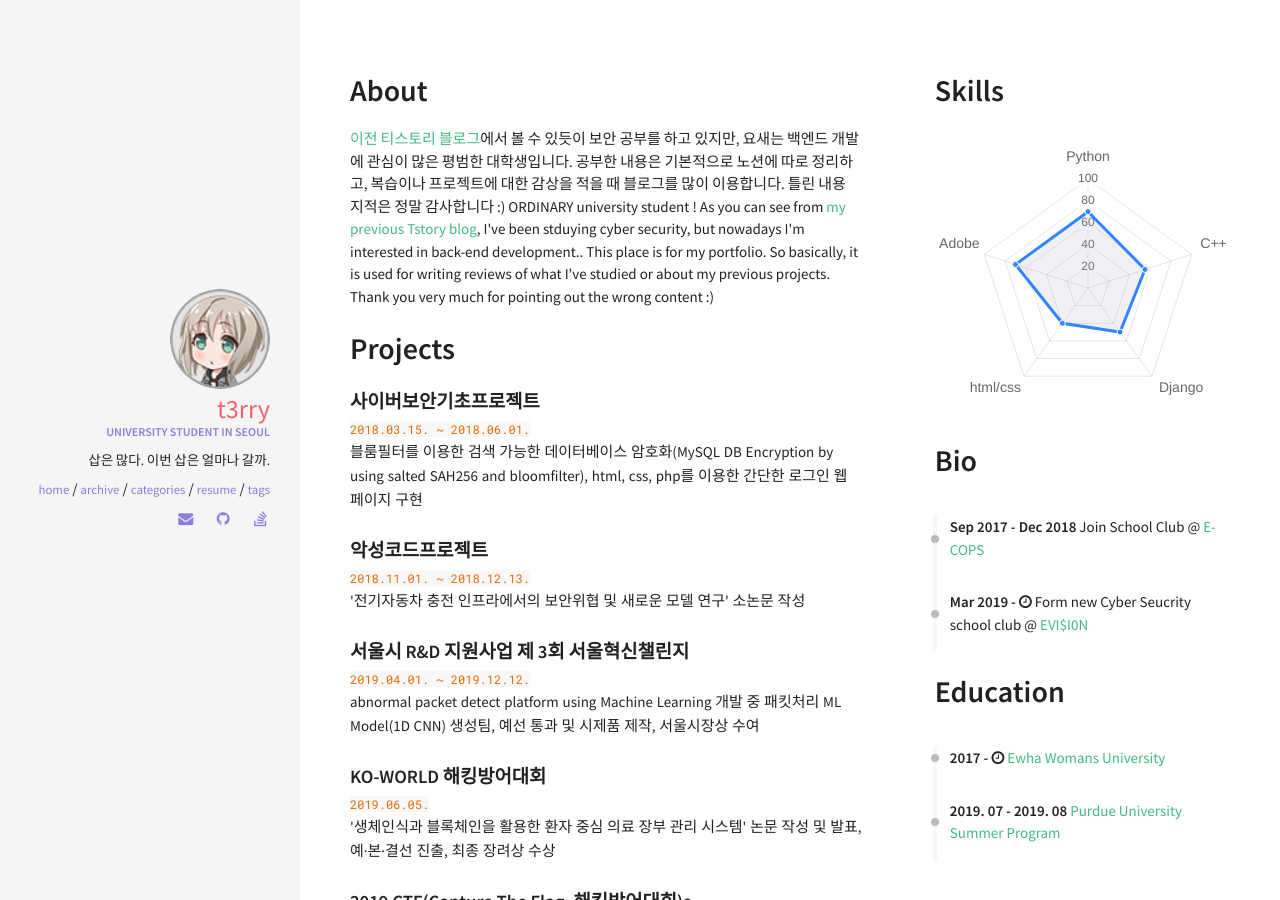
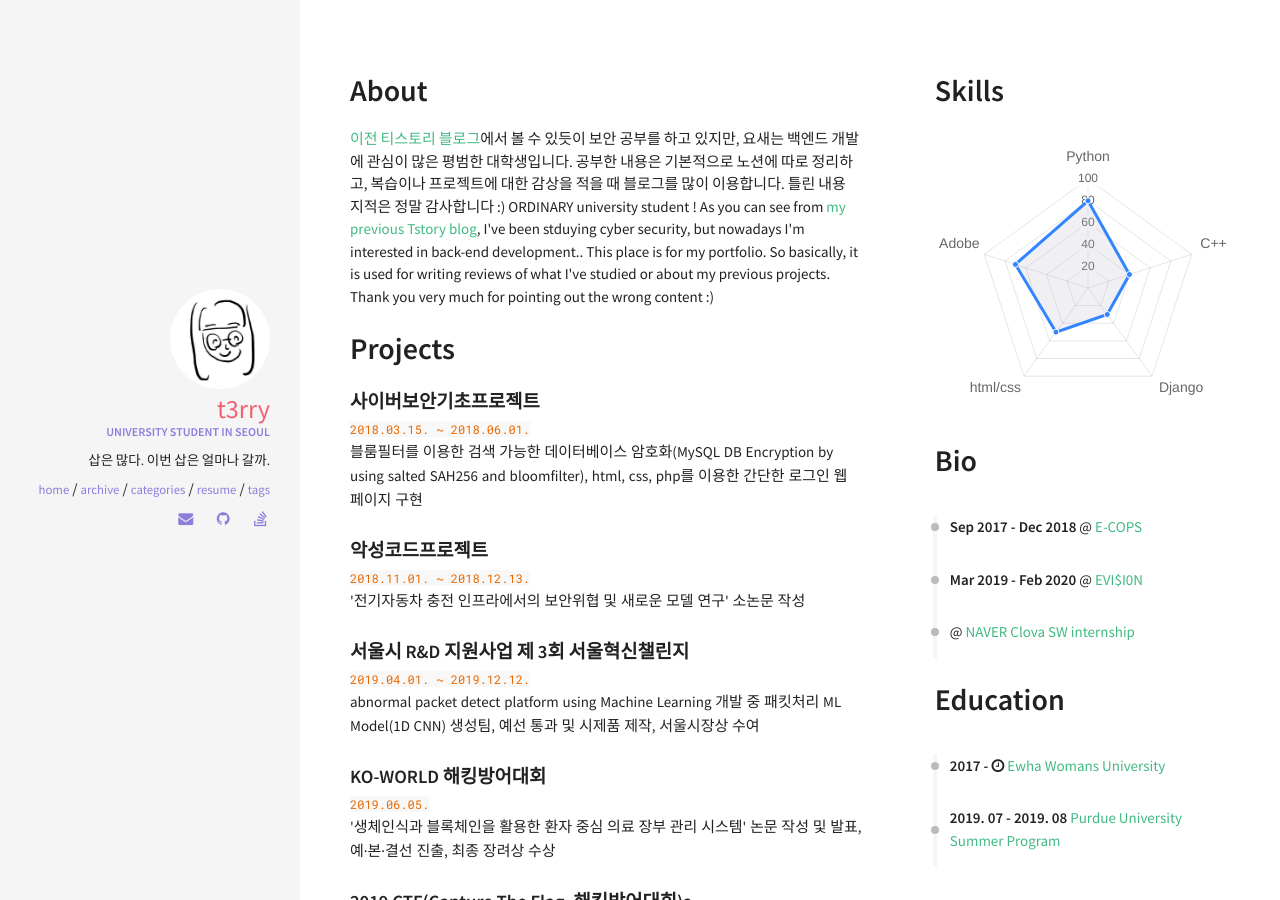
Before and after one commit to AMYMEME/AMYMEME.github.io, a Jekyll site: the page built from resume.html, in a window 1280 px wide and 900 px high. Built offline with Jekyll 4.4.1, drawn with Linux system fonts in a browser that asks for light colours; nearby versions of some CDN libraries.

Commit message:
new posts, modify profile pic and modify careers and skills

```diff
--- a/_config.yml
+++ b/_config.yml
@@ -33,7 +33,7 @@ kramdown:
 #
 owner:
   name: t3rry
-  avatar: moca.png
+  avatar: profile.png
   job: "University Student in Seoul"
   bio: "삽은 많다. 이번 삽은 얼마나 갈까."
   email: cgc8016@gmail.com
--- a/_data/index/careers.yml
+++ b/_data/index/careers.yml
@@ -3,9 +3,13 @@
 - name: E-COPS
   link: https://blog.naver.com/ecopsecops
   date: Sep 2017 - Dec 2018
-  job: Join School Club
+  what: Join School Club & Study System Hacking
 
 - name: EVI$I0N
   link: https://evision.tistory.com/
-  date: Mar 2019 - <i class="fa fa-clock-o" aria-hidden="true" title="Until Now"></i>
-  job: Form new Cyber Seucrity school club
+  date: Mar 2019 - Feb 2020
+  what: Form new Cyber Seucrity school club & Study SYstem Hacking
+
+- name: NAVER Clova SW internship
+  link: https://naver.com
+  data: Apr 2020 - <i class="fa fa-clock-o" aria-hidden="true" title="Until Now"></i>
--- a/_data/index/skills.yml
+++ b/_data/index/skills.yml
@@ -3,4 +3,4 @@
 label: Ability
 id : cs
 aspects: Python, C++, Django, html/css, Adobe
-percentage: 70, 55, 50, 40, 70
+percentage: 80, 40, 30, 50, 70
```
Also changed, not shown: _posts/2019-08-16-K-SW_summer_program.md (added, +98 -0 lines), _posts/2019-12-12-seoul_challenge_2019.md (+2 -2 lines).
